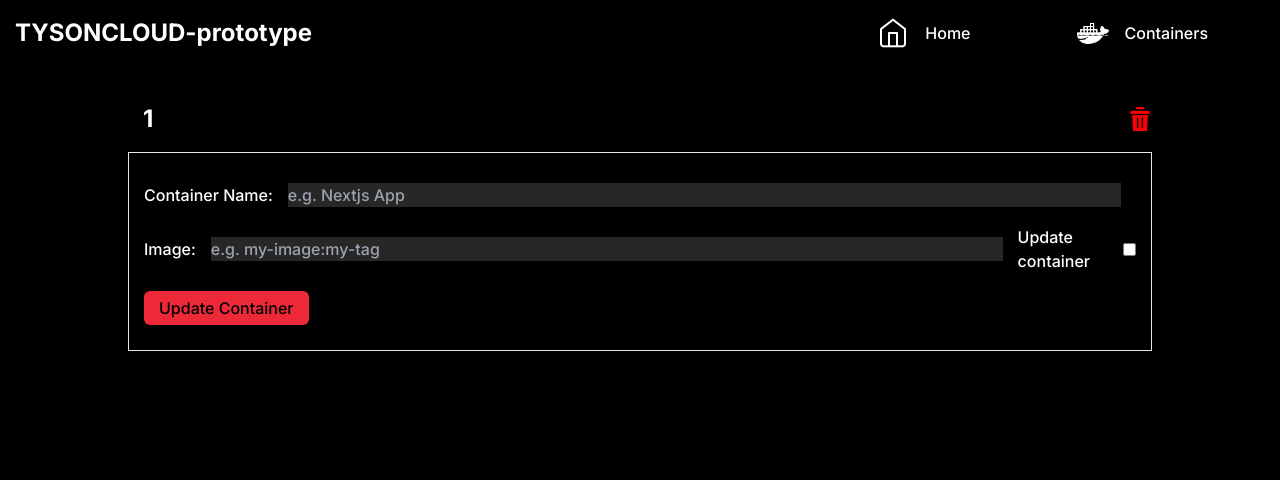
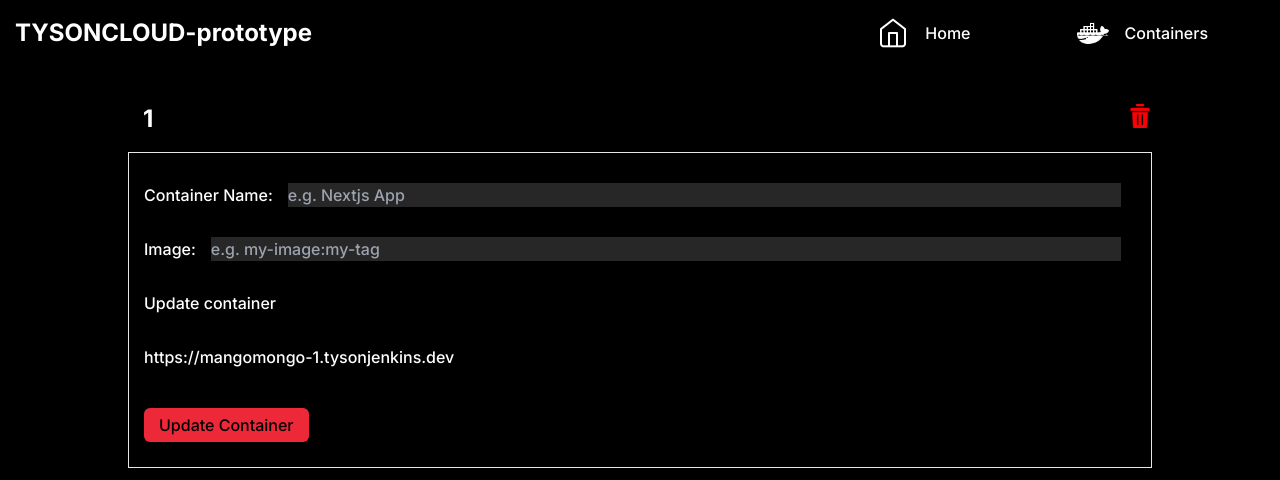
Before and after one commit to timmyjinks/TYSONCLOUD-prototype, a SvelteKit app in the folder frontend/: page /container/1 in a window 1280 px wide. Shown: the top 480 px of the page. Built offline with nearby package versions, Linux system fonts and the light colour scheme.

Commit message:
Add update container option

```diff
--- a/frontend/src/routes/container/[name]/+page.svelte
+++ b/frontend/src/routes/container/[name]/+page.svelte
@@ -1,68 +1,52 @@
 <script lang="ts">
   import {page} from "$app/state"
-  import {goto} from "$app/navigation"
+	import { enhance } from '$app/forms';
+  import {Switch} from "$lib/components/ui/switch/index"
   import Button from "$lib/components/Button.svelte"
-  import {seletectedContainer} from "$lib/store"
+  import {selectedContainer} from "$lib/store"
   import deletes from "$lib/assests/delete.png"
   const name = page.url.pathname.split("/")[2]
-  console.log($seletectedContainer)
-  let loading = $state(false);
+  let loading = false;
+  let update_image = false;
+  let error = "";
+  export let form;
 
-async function updateContainer(e: SubmitEvent) {
-  loading = true;
-  e.preventDefault()
-  const form = e.currentTarget as HTMLFormElement;
-  const formData = new FormData(form);
-
-  const new_name = formData.get("new_name")
-  const image = formData.get("image")
-  const update_image = formData.get("update_image") ? true : false;
-  console.log(update_image)
-  const data = {"id": $seletectedContainer?.id, "new_name": new_name, "image": image, "update_image": update_image};
-
-  await fetch(`/api/container/${name}`,
-    {
-      method: "PUT",
-      headers: {"Content-Type": "application/json"},
-      body: JSON.stringify(data)
-    }
-  )
-  goto("/containers")
-}
-
-
-async function deleteContainer() {
-  await fetch(`/api/container/${name}`,
-    {
-      method: "DELETE",
-      headers: {
-        "Content-Type": "application/json"
-      },
-      body: JSON.stringify({"id": $seletectedContainer?.id})
-    }
-  )
-  goto("/containers")
-}
-
+  $: if(form?.error) {
+    loading = false;
+  }
+console.log($selectedContainer)
 
 </script>
 <section class="w-[80%] m-auto mt-[20px]">
   <div class="flex items-center justify-between">
  <b><h1 class="text-[1.5rem] m-[15px]">{name}</h1></b>
-  <button onclick={deleteContainer}><img src={deletes} alt="cook" width="24px" height="24px" class="text-right"/></button>
+  <form method="post" action="?/delete">
+  <input type="hidden" name="id" value={$selectedContainer?.id}/>
+  <button type="submit"><img src={deletes} alt="cook" width="24px" height="24px" class="text-right"/></button>
   </div>
-  <form onsubmit={updateContainer} class="border p-[15px]"  method="post">
+  <form action="?/update" use:enhance={() => {loading = true;}} class="border p-[15px]"  method="post">
   <div class="flex items-center">
-  <label class="text-nowrap" for="new_name">Container Name: </label>
+  <label class="text-nowrap" for="new_name">Container Name:</label>
   <input name="new_name" class="bg-[#272727] w-[100%] m-[15px]" type='text' placeholder="e.g. Nextjs App"><br>
+  <input type="hidden" name="id" value={$selectedContainer?.id}/>
   </div>
   <div class="flex items-center">
   <label class="text-nowrap" for="image">Image: </label>
-  <input class="bg-[#272727] w-[100%] m-[15px]" name="image" type='text' placeholder="e.g. my-image:my-tag"><br>
-  <label for="update-image">Update container</label>
-  <input type="checkbox" value=true name="update_image">
+  <input class="bg-[#272727] w-[100%] m-[15px]" name="image" type='text' placeholder="e.g. my-image:my-tag"><br/>
   </div>
-
+  <div class="flex items-center">
+    <label for="update-image">Update container</label>
+    <Switch bind:checked={update_image} id="update-image" class="m-[15px]"/>
+    <input type="hidden" name="update_image" value={update_image ? 'true' : 'false' } hidden/>
+  </div>
+  <div class="flex items-center">
+    <a class="mt-[15px] hover:text-red-500" href={"https://mangomongo-" + name + ".tysonjenkins.dev"}>{"https://mangomongo-" + name + ".tysonjenkins.dev"}</a>
+  </div>
+  <br/>
+  {#if form?.error}
+    <p>{form?.error}</p>
+  {/if}
+  <p>{error}</p>
   {#if loading}
     <Button loading={loading} content="..."/>
   {:else}
```
